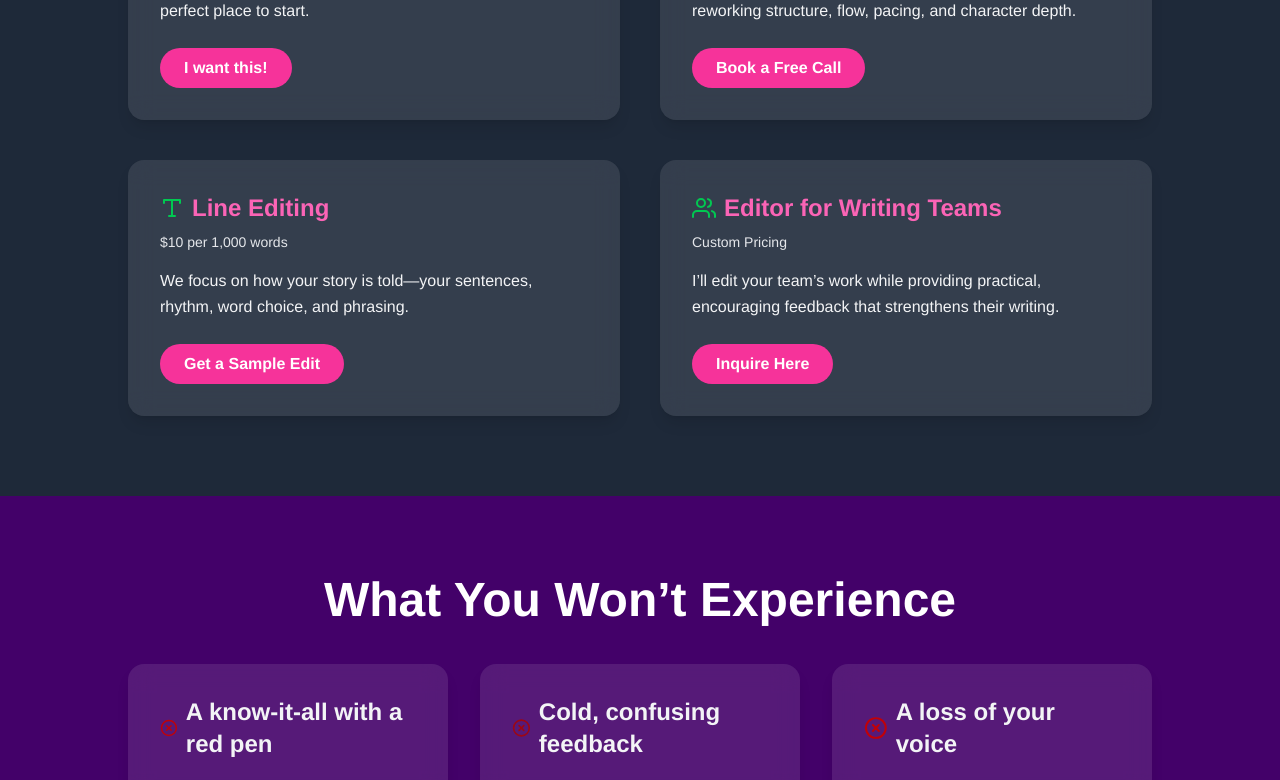
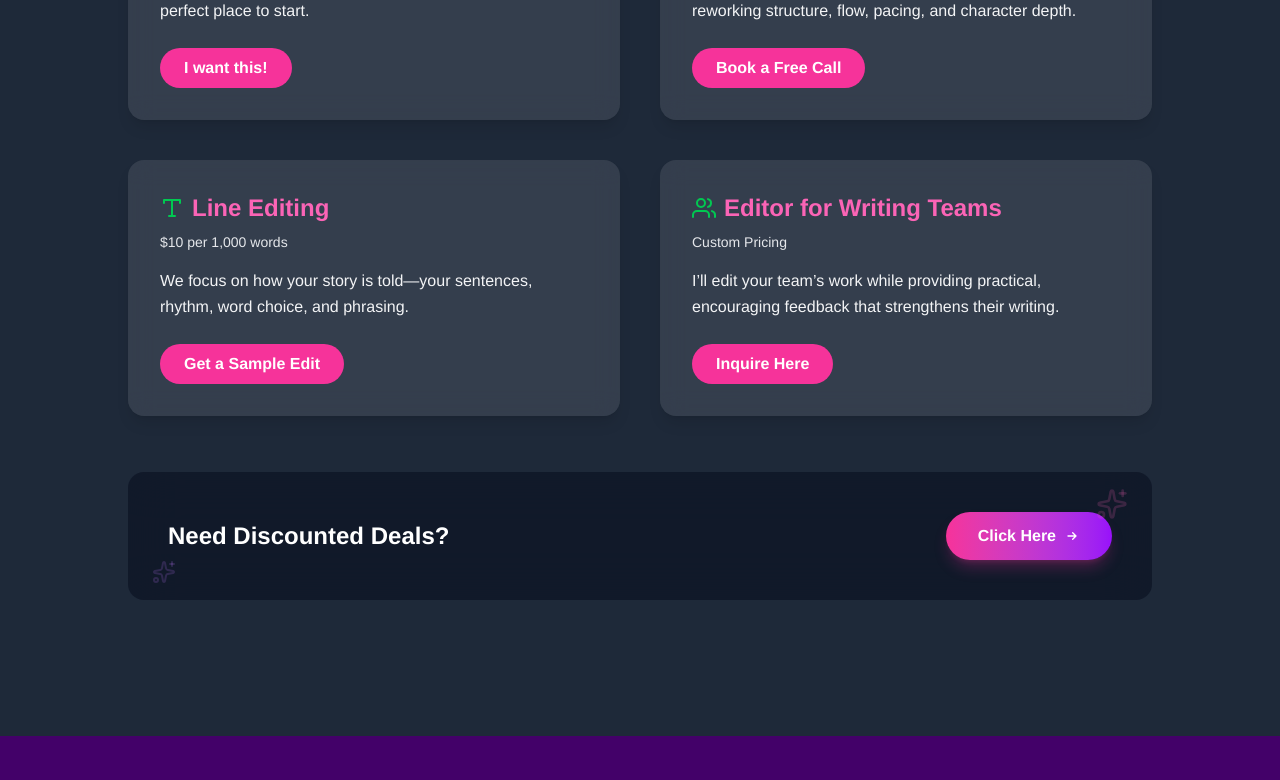
Before and after one commit to OgunwandeBukunmi/kristina, a Next.js app: page /editing in a window 1280 px wide. Shown: the part 2880-3660 px from the top of the page. Built offline with nearby package versions, Linux system fonts and the light colour scheme; a web font is replaced by a local one.

Commit message:
feat: add editing and contact pages with service details and testimonials

```diff
--- a/src/app/contact/page.tsx
+++ b/src/app/contact/page.tsx
@@ -96,6 +96,7 @@ export default function Page() {
               <option>Writing Partnership</option>
               <option>Editing</option>
               <option>LinkedIn/Website Content Writing</option>
+              <option >Discounted Editing</option>
               <option>Something else!</option>
             </select>
 
--- a/src/app/editing/page.tsx
+++ b/src/app/editing/page.tsx
@@ -11,7 +11,7 @@ import Link from 'next/link'
 import Footer from '@/components/Footer'
 import Image from "next/image";
 import { FiBookOpen, FiEdit, FiType, FiUsers, FiCheckCircle, FiXCircle, FiHeart } from 'react-icons/fi'
-import { Handshake } from 'lucide-react';
+import { Handshake, Sparkles } from 'lucide-react';
 
 export default function page() {
   const reviews = [{
@@ -233,6 +233,45 @@ export default function page() {
                 </Link>
               </div>
             </div>
+
+            {/* Discounted Deals CTA */}
+            <div className="relative mt-14 group">
+
+              <div className="relative bg-gray-900/90 backdrop-blur-xl rounded-2xl p-8 md:p-10 flex flex-col md:flex-row items-center justify-between gap-6 overflow-hidden">
+                {/* Decorative sparkles */}
+                <div className="absolute top-4 right-6 text-pink-400/30 animate-pulse">
+                  <Sparkles size={32} />
+                </div>
+                <div className="absolute bottom-4 left-6 text-purple-400/20 animate-pulse" style={{ animationDelay: '1s' }}>
+                  <Sparkles size={24} />
+                </div>
+
+                <div className="flex items-center gap-4 text-center md:text-left">
+
+                  <div>
+                    <p className="text-xl md:text-2xl font-bold text-white">
+                      Need Discounted Deals?
+                    </p>
+
+                  </div>
+                </div>
+
+                <Link href="/contact">
+                  <span className="inline-flex items-center gap-2 bg-gradient-to-r from-pink-500 to-purple-600 hover:from-pink-600 hover:to-purple-700 text-white font-semibold px-8 py-3 rounded-full transition-all duration-300 shadow-lg shadow-pink-500/25 hover:shadow-pink-500/40 hover:scale-105 cursor-pointer whitespace-nowrap">
+                    Click Here
+                    <svg className="w-4 h-4 transition-transform group-hover:translate-x-1" fill="none" stroke="currentColor" viewBox="0 0 24 24"><path strokeLinecap="round" strokeLinejoin="round" strokeWidth={2} d="M13 7l5 5m0 0l-5 5m5-5H6" /></svg>
+                  </span>
+                </Link>
+              </div>
+            </div>
+
+            {/* Shimmer keyframes */}
+            <style jsx>{`
+              @keyframes shimmer {
+                0%, 100% { background-position: 0% 50%; }
+                50% { background-position: 100% 50%; }
+              }
+            `}</style>
           </div>
         </main>
       </section>
```
